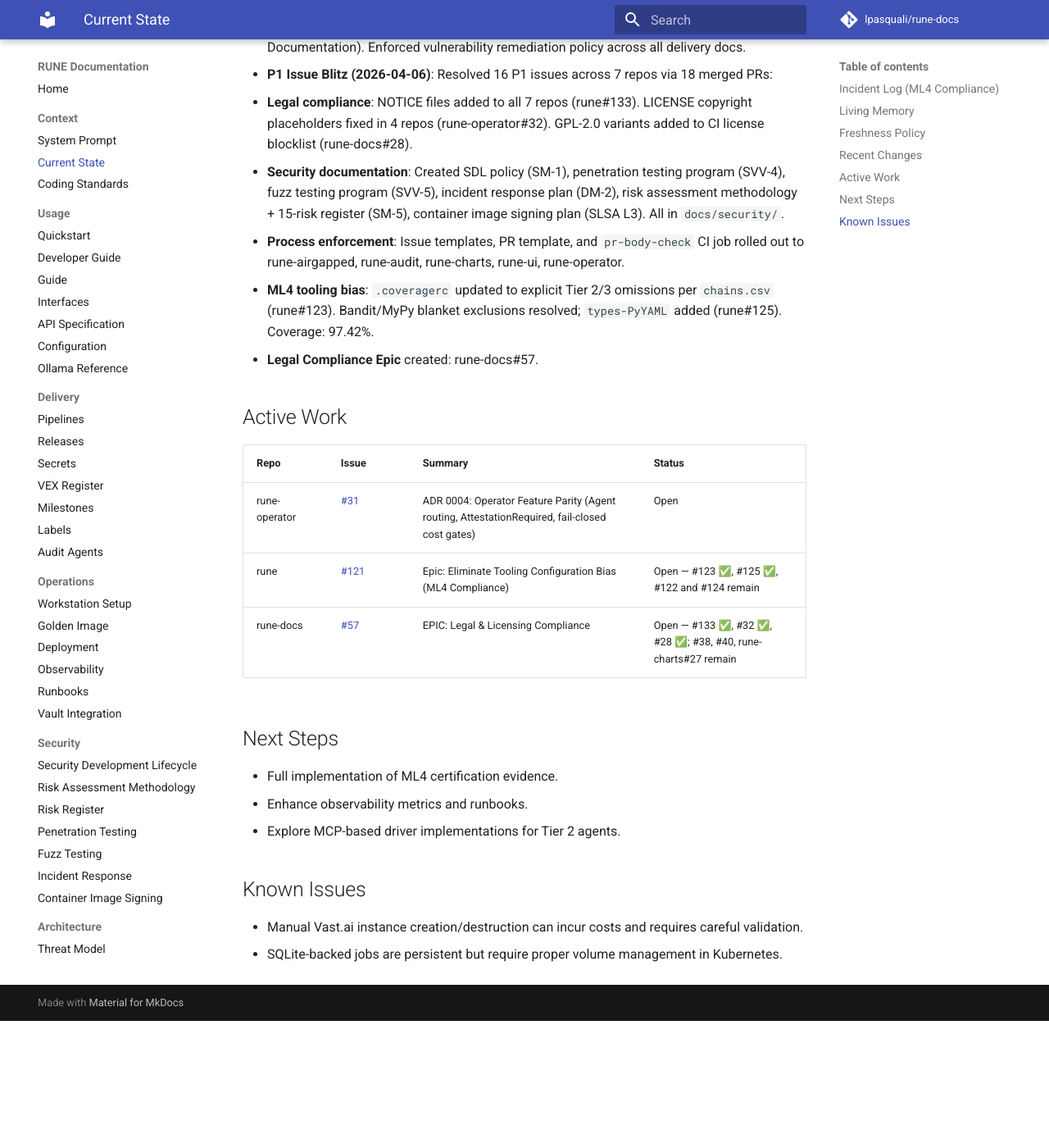
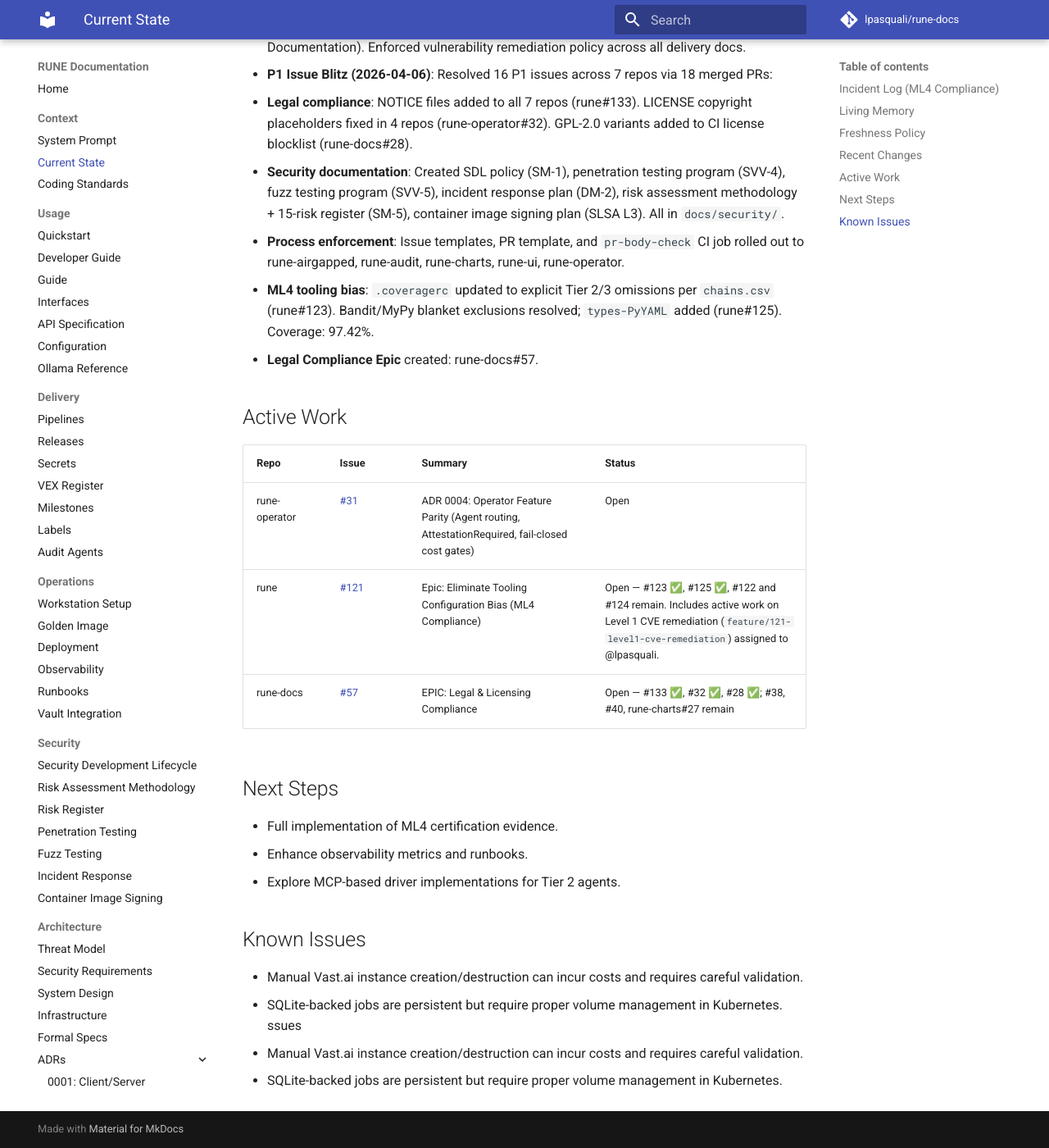
Before and after one commit to lpasquali/rune-docs, an MkDocs documentation site: the page built from docs/context/CURRENT_STATE.md, in a window 1280 px wide and 1400 px high, scrolled down 1457 px. Shown: the whole window at 82% size. Built offline with MkDocs 1.6.1 and Material for MkDocs 9.7.7, drawn with Linux system fonts in a browser that asks for light colours; comment, search, counter and statistics services are not loaded; before the commit the page ends 2702 px from its top, so only the background shows below that.

Commit message:
docs(security): integrate CVE remediation lessons and testing standards

```diff
--- a/docs/context/CURRENT_STATE.md
+++ b/docs/context/CURRENT_STATE.md
@@ -47,7 +47,7 @@
 | Repo | Issue | Summary | Status |
 |---|---|---|---|
 | rune-operator | [#31](https://github.com/lpasquali/rune-operator/issues/31) | ADR 0004: Operator Feature Parity (Agent routing, AttestationRequired, fail-closed cost gates) | Open |
-| rune | [#121](https://github.com/lpasquali/rune/issues/121) | Epic: Eliminate Tooling Configuration Bias (ML4 Compliance) | Open — #123 ✅, #125 ✅, #122 and #124 remain |
+| rune | [#121](https://github.com/lpasquali/rune/issues/121) | Epic: Eliminate Tooling Configuration Bias (ML4 Compliance) | Open — #123 ✅, #125 ✅, #122 and #124 remain. Includes active work on Level 1 CVE remediation (`feature/121-level1-cve-remediation`) assigned to @lpasquali. |
 | rune-docs | [#57](https://github.com/lpasquali/rune-docs/issues/57) | EPIC: Legal & Licensing Compliance | Open — #133 ✅, #32 ✅, #28 ✅; #38, #40, rune-charts#27 remain |
 
 
@@ -62,3 +62,7 @@
 
 - Manual Vast.ai instance creation/destruction can incur costs and requires careful validation.
 - SQLite-backed jobs are persistent but require proper volume management in Kubernetes.
+ssues
+
+- Manual Vast.ai instance creation/destruction can incur costs and requires careful validation.
+- SQLite-backed jobs are persistent but require proper volume management in Kubernetes.
```
Also changed, not shown: docs/context/CODING_STANDARDS.md (+1 -1 lines), docs/context/SYSTEM_PROMPT.md (+8 -1 lines), docs/delivery/AUDIT_AGENTS.md (+1 -1 lines), docs/delivery/PIPELINES.md (+1 -1 lines), docs/usage/DEVELOPER_GUIDE.md (+0 -1 lines).
